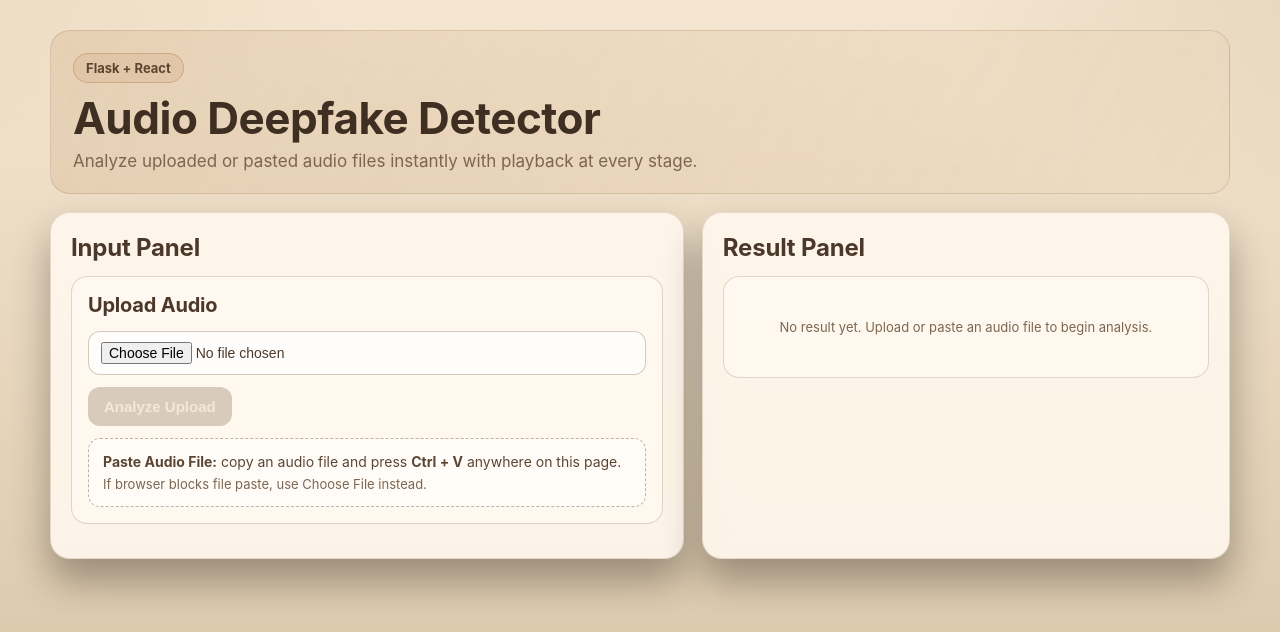
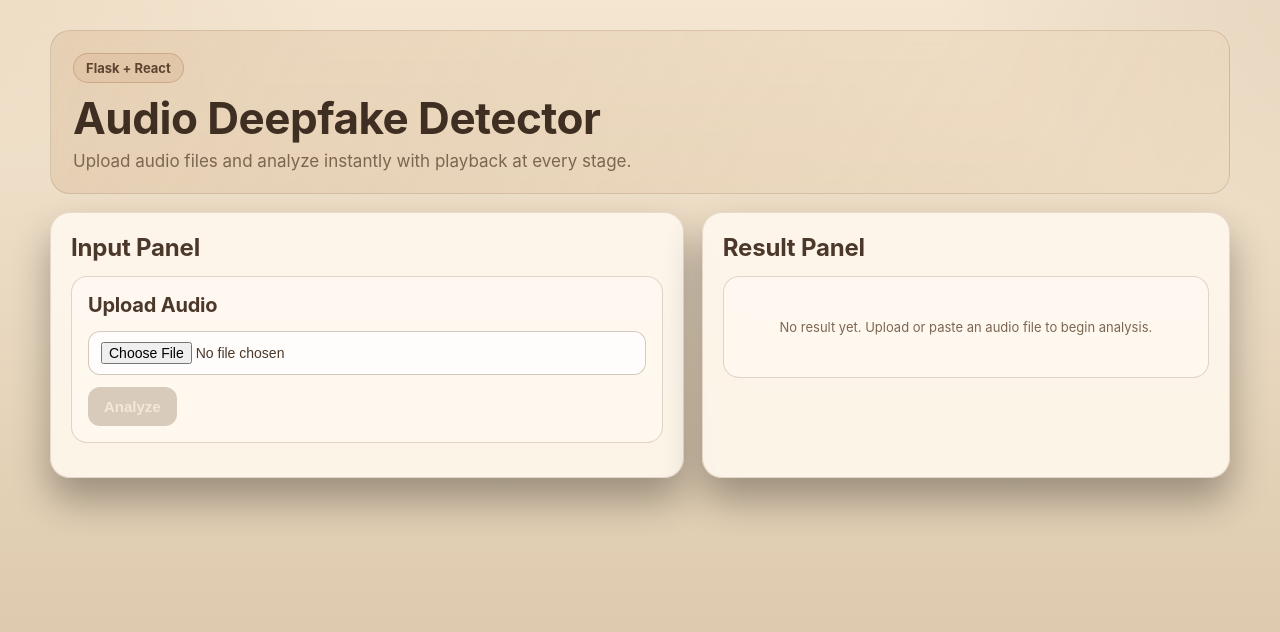
Before and after one commit to Aravindkj2003/deepfake2, a Flask app: page / in a window 1280 px wide. Shown: the top 632 px of the page. Run offline with Flask 3, Linux system fonts and the light colour scheme.

Commit message:
Implement hybrid voting to detect ElevenLabs synthetic audio without retraining

```diff
--- a/app.py
+++ b/app.py
@@ -149,8 +149,31 @@ def predict_audio(audio_path):
     avg_prob_real = float(np.mean(segment_probs))
     real_votes = sum(prob >= 0.5 for prob in segment_probs)
     fake_votes = len(segment_probs) - real_votes
+    vote_difference = abs(real_votes - fake_votes)
 
+    # Hybrid voting approach for detecting synthetic audio:
+    # Synthetic audio (like ElevenLabs) shows a specific pattern:
+    # - Clear majority of "real" votes (3+ out of 4-5)
+    # - BUT has very high confidence segments (>0.95) mixed with suspicious segments (<0.35)
+    # - This inconsistency is typical of TTS/synthetic audio
+    #
+    # Real audio with inconsistent scores usually has closer votes (ties or 1-vote difference)
+
+    very_high_confidence = sum(prob > 0.95 for prob in segment_probs)
+    has_suspicious_segment = any(prob < 0.35 for prob in segment_probs)
+
+    # Base prediction on majority vote (ties go to REAL)
     is_real = real_votes >= fake_votes
+
+    # Override to DEEPFAKE only if:
+    # 1. Clear majority for REAL (2+ vote difference)
+    # 2. At least 40% very high confidence segments
+    # 3. At least one suspicious segment
+    # This pattern indicates synthetic audio trying to pass as real
+    if vote_difference >= 2 and real_votes > fake_votes:
+        if very_high_confidence >= len(segment_probs) * 0.4 and has_suspicious_segment:
+            is_real = False
+
     confidence = avg_prob_real if is_real else (1.0 - avg_prob_real)
 
     return {
--- a/templates/index.html
+++ b/templates/index.html
@@ -284,41 +284,12 @@
 
     function App() {
       const [file, setFile] = useState(null);
-      const [uploadMethod, setUploadMethod] = useState(null); // 'upload' or 'paste'
       const [localAudioPreview, setLocalAudioPreview] = useState('');
       const [loading, setLoading] = useState(false);
       const [result, setResult] = useState(null);
       const [error, setError] = useState('');
 
-      const selectFromPasteEvent = (event) => {
-        const clipboardData = event.clipboardData;
-        if (!clipboardData) return false;
 
-        const items = Array.from(clipboardData.items || []);
-        for (const item of items) {
-          if (item.kind === 'file') {
-            const pastedFile = item.getAsFile();
-            if (pastedFile && pastedFile.type.startsWith('audio/')) {
-              setFile(pastedFile);
-              setUploadMethod('paste');
-              setError('');
-              return true;
-            }
-          }
-        }
-
-        const files = Array.from(clipboardData.files || []);
-        for (const pastedFile of files) {
-          if (pastedFile.type && pastedFile.type.startsWith('audio/')) {
-            setFile(pastedFile);
-            setUploadMethod('paste');
-            setError('');
-            return true;
-          }
-        }
-
-        return false;
-      };
 
       useEffect(() => {
         if (!file) {
@@ -334,17 +305,7 @@
         };
       }, [file]);
 
-      useEffect(() => {
-        const handleGlobalPaste = (event) => {
-          const ok = selectFromPasteEvent(event);
-          if (ok) {
-            event.preventDefault();
-          }
-        };
 
-        window.addEventListener('paste', handleGlobalPaste);
-        return () => window.removeEventListener('paste', handleGlobalPaste);
-      }, []);
 
       const clearMessages = () => {
         setError('');
@@ -353,7 +314,6 @@
 
       const clearFile = () => {
         setFile(null);
-        setUploadMethod(null);
         setLocalAudioPreview('');
         clearMessages();
       };
@@ -391,7 +351,7 @@
           <div className="hero">
             <div className="badge">Flask + React</div>
             <h1 className="title">Audio Deepfake Detector</h1>
-            <p className="subtitle">Analyze uploaded or pasted audio files instantly with playback at every stage.</p>
+            <p className="subtitle">Upload audio files and analyze instantly with playback at every stage.</p>
           </div>
 
           <div className="grid">
@@ -404,21 +364,10 @@
                   <input
                     type="file"
                     accept=".wav,.mp3,.ogg,.flac,.m4a,.opus"
-                    disabled={uploadMethod === 'paste'}
-                    onChange={(e) => {
-                      setFile(e.target.files?.[0] || null);
-                      if (e.target.files?.[0]) setUploadMethod('upload');
-                    }}
+                    onChange={(e) => setFile(e.target.files?.[0] || null)}
                   />
-                  <button onClick={analyzeUpload} disabled={loading || !file}>Analyze Upload</button>
+                  <button onClick={analyzeUpload} disabled={loading || !file}>Analyze</button>
                 </div>
-
-                {uploadMethod === 'paste' && file && (
-                  <div className="paste-box">
-                    <strong style={{color: '#c08a4d'}}>📋 Pasted File Active</strong>
-                    <div className="muted" style={{ marginTop: '8px' }}>File uploaded via clipboard paste. Click "Clear" to switch to manual upload.</div>
-                  </div>
-                )}
 
                 {file && (
                   <>
@@ -430,24 +379,10 @@
                         onClick={clearFile}
                         style={{marginTop: '10px', background: 'rgba(220, 120, 100, 0.6)', flex: '0 0 auto', padding: '8px 14px', fontSize: '13px'}}
                       >
-                        Clear &amp; Change Upload Method
+                        Clear
                       </button>
                     </div>
                   </>
-                )}
-
-                {uploadMethod === 'upload' && !file && (
-                  <div className="paste-box">
-                    <strong style={{color: '#c08a4d'}}>📁 Upload Mode Active</strong>
-                    <div className="muted" style={{ marginTop: '6px' }}>Paste mode is disabled. Click "Choose File" above to select, or clear the current file to use paste.</div>
-                  </div>
-                )}
-
-                {!file && (
-                  <div className="paste-box">
-                    <strong>Paste Audio File:</strong> copy an audio file and press <strong>Ctrl + V</strong> anywhere on this page.
-                    <div className="muted" style={{ marginTop: '6px' }}>If browser blocks file paste, use Choose File instead.</div>
-                  </div>
                 )}
               </div>
             </div>
```
